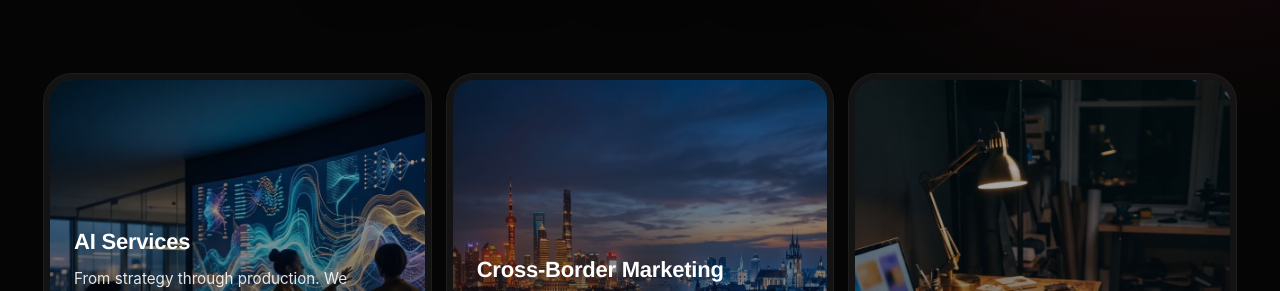
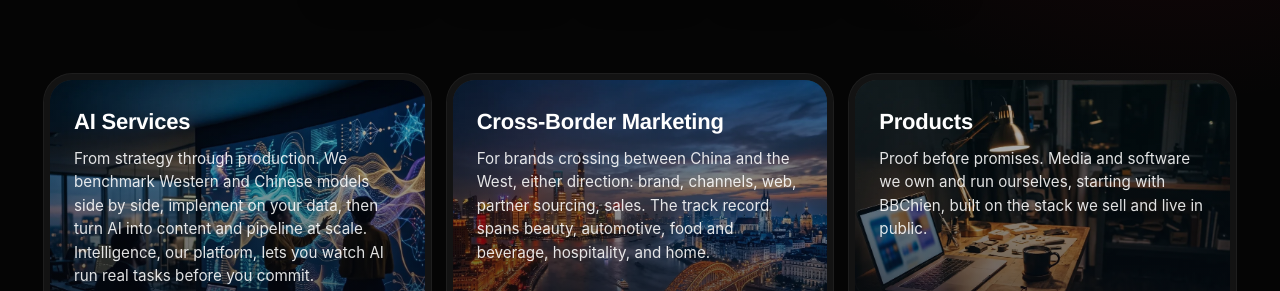
Before and after one commit to Lyric71/beyondbordergroupORG, an Astro site: page / in a window 1280 px wide. Shown: the part 609-900 px from the top of the page. Built offline with nearby package versions, Linux system fonts and the light colour scheme; Astro itself is replaced by a stand-in of ours.

Commit message:
Align text and logo rows across the three practice cards
Co-Authored-By: Claude Fable 5 <noreply@anthropic.com>

```diff
--- a/src/pages/index.astro
+++ b/src/pages/index.astro
@@ -461,7 +461,9 @@ const heroBrands: HeroBrand[] = [
   }
   .tri-panel__core {
     position: relative;
-    display: block;
+    display: flex;
+    flex-direction: column;
+    justify-content: flex-end;
     min-height: 460px;
     border-radius: 22px;
     overflow: hidden;
@@ -486,8 +488,7 @@ const heroBrands: HeroBrand[] = [
     background: linear-gradient(180deg, rgba(5, 8, 16, 0.12) 0%, rgba(5, 8, 16, 0.9) 100%);
   }
   .tri-panel__content {
-    position: absolute;
-    inset: auto 0 0 0;
+    position: relative;
     display: flex;
     flex-direction: column;
     gap: 6px;
@@ -508,6 +509,7 @@ const heroBrands: HeroBrand[] = [
   .tri-panel__brands {
     display: flex;
     flex-wrap: wrap;
+    align-content: flex-start;
     gap: 6px;
     margin-top: 6px;
   }
@@ -556,6 +558,34 @@ const heroBrands: HeroBrand[] = [
   .tri-panel:hover .tri-panel__cta-disc {
     transform: translateX(3px);
     background: rgba(255, 255, 255, 0.24);
+  }
+
+  /* Align the name / text / logos / cta rows across the three cards */
+  @supports (grid-template-rows: subgrid) {
+    @media (min-width: 901px) {
+      .tri-hero__panels {
+        grid-template-rows: 1fr auto auto auto auto;
+        row-gap: 0;
+        column-gap: 16px;
+      }
+      .tri-panel {
+        display: grid;
+        grid-row: 1 / -1;
+        grid-template-rows: subgrid;
+      }
+      .tri-panel__core {
+        display: grid;
+        grid-row: 1 / -1;
+        grid-template-rows: subgrid;
+      }
+      .tri-panel__content {
+        display: grid;
+        grid-row: 2 / -1;
+        grid-template-rows: subgrid;
+        row-gap: 6px;
+        align-content: end;
+      }
+    }
   }
 
   @media (max-width: 900px) {
```
